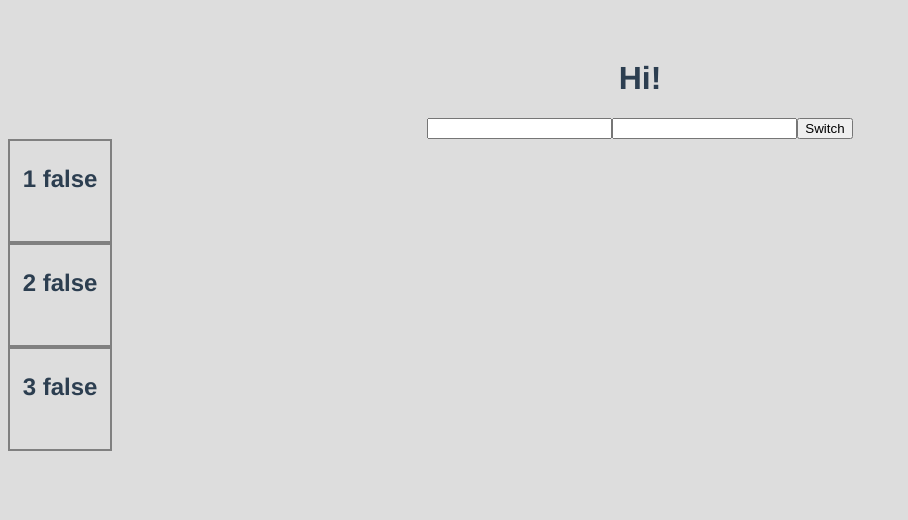
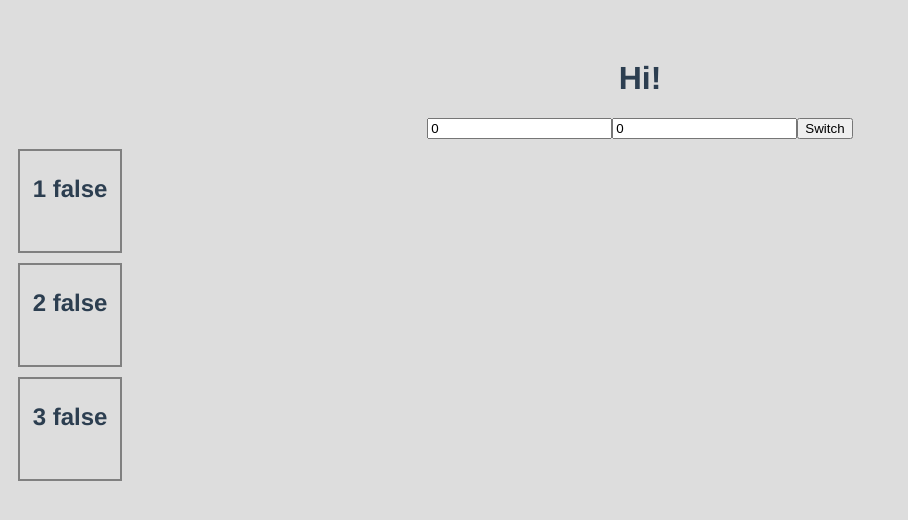
Before and after one commit to jadeleafmoon/gradiance, a Vue app: page / in a window 1280 px wide. Shown: the top 520 px of the page, without its empty margins (0-908 px from the left). Built offline with nearby package versions, Linux system fonts and the light colour scheme.

Commit message:
feat: implement select two tiles

```diff
--- a/src/App.vue
+++ b/src/App.vue
@@ -1,7 +1,7 @@
 <template>
   <h1>Hi!</h1>
-  <input />
-  <input />
+  <input v-model="tile1" type="number"/>
+  <input v-model="tile2" type="number"/>
   <button @click="switchTiles">Switch</button>
   <Tile
     v-for="tile in tiles"
@@ -18,20 +18,31 @@ import Tile from "./components/Tile.vue"
 export default {
   name: 'App',
   components: { Tile },
-  tile1: 0,
-  tile2: 0,
   data() {
     return {
-      numbers: [1, 2, 3],
+      tile1: 0,
+      tile2: 0,
       tiles: [
-        { number: 1, isSelected: false, id: 1},
-        { number: 2, isSelected: false, id: 2},
-        { number: 3, isSelected: false, id: 3},
-      ]
+        { number: 1, position: 1, isSelected: false, id: 1},
+        { number: 2, position: 2, isSelected: false, id: 2},
+        { number: 3, position: 3, isSelected: false, id: 3},
+      ],
+      grid: [
+
+      ],
     }
   },
   methods: {
     switchTiles() {
+      const foundTile1 = this.tiles.find(item => item.number === this.tile1)
+      const foundTile2 = this.tiles.find(item => item.number === this.tile2)
+      let temp = foundTile1.position
+
+      foundTile1.position = foundTile2.position
+      foundTile2.position = temp
+
+      this.tile1 = 0
+      this.tile2 = 0
     },
     toggleTile(targetId) {
       for (const currentTile of this.tiles) {
--- a/src/components/Tile.vue
+++ b/src/components/Tile.vue
@@ -19,7 +19,6 @@ export default {
   },
   methods: {
     toggleTile(tile) {
-      console.log("Clicked")
       this.$emit('toggleTile', tile.id)
     }
   }
@@ -32,6 +31,7 @@ export default {
   width: 100px;
   height: 100px;
   border: 2px solid gray;
+  margin: 10px
 }
 
 .tile:hover {
```
